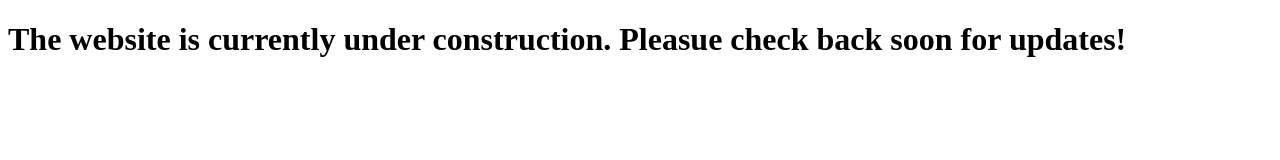
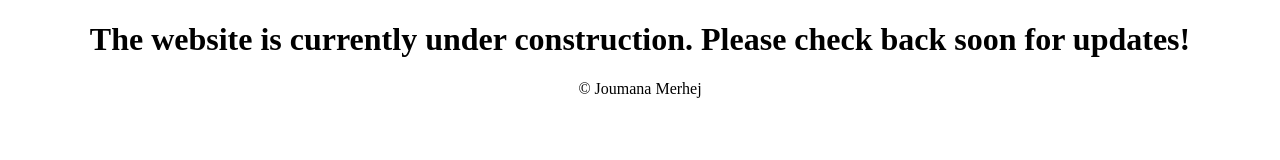
Before and after one commit to joumanamerhej/joumanamerhej, a plain HTML site: page index.html in a window 1280 px wide. Drawn offline with Linux system fonts and the light colour scheme.

Commit message:
Update index.html

```diff
--- a/index.html
+++ b/index.html
@@ -5,7 +5,8 @@
     <meta name="viewport" content="width=device-width, initial-scale=1.0" />
     <title>Joumana Merhej | Interior Designer</title>
   </head>
-  <body>
-    <h1>The website is currently under construction. Pleasue check back soon for updates!</h1>
+  <body style="text-align:center;">
+    <h1>The website is currently under construction. Please check back soon for updates!</h1>
+    <footer>&copy; Joumana Merhej</footer>
   </body>
 </html>
```
